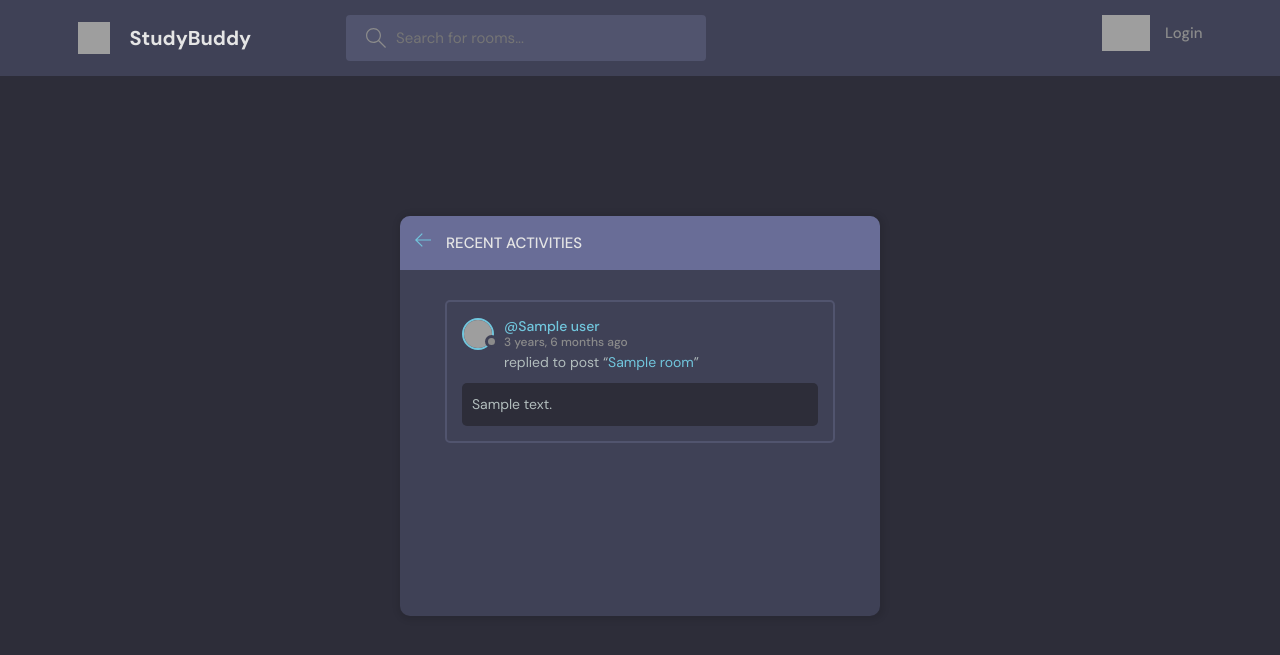
After one commit to Alhrafas/Studybud-App, a Django app: template base/templates/base/activity.html in a window 1280 px wide. The commit adds this page. Shown: the top 655 px of the page. Run offline with Django 4.2, Linux system fonts and the light colour scheme; the template is opened without the code that fills it: most values are stand-ins (such as "Sample title", 1, 10 or a date in 2020); grey boxes are pictures that could not be loaded.

Commit message:
initial commit

```diff
--- /dev/null
+++ b/base/templates/base/activity.html
@@ -0,0 +1,68 @@
+{% extends 'main.html' %}
+
+{% block content %}
+
+    <main class="layout">
+      <div class="container">
+        <div class="layout__box">
+          <div class="layout__boxHeader">
+            <div class="layout__boxTitle">
+              <a href="{url 'home' %}">
+                <svg version="1.1" xmlns="http://www.w3.org/2000/svg" width="32" height="32" viewBox="0 0 32 32">
+                  <title>arrow-left</title>
+                  <path
+                    d="M13.723 2.286l-13.723 13.714 13.719 13.714 1.616-1.611-10.96-10.96h27.625v-2.286h-27.625l10.965-10.965-1.616-1.607z"
+                  ></path>
+                </svg>
+              </a>
+              <h3>Recent Activities</h3>
+            </div>
+          </div>
+
+          <div class="activities-page layout__body">
+
+            {% for message in room_message %}
+
+            <div class="activities__box">
+              <div class="activities__boxHeader roomListRoom__header">
+                <a href="{% url 'user-profile' message.user.id %}" class="roomListRoom__author">
+                  <div class="avatar avatar--small">
+                    <img src="https://randomuser.me/api/portraits/women/11.jpg" />
+                  </div>
+                  <p>
+                    @{{ message.user }}
+                    <span>{{ message.created|timesince }} ago</span>
+                  </p>
+                </a>
+
+                {% if request.user == message.user %}
+                <div class="roomListRoom__actions">
+                  <a href="{% url 'delete-message' message.id %}">
+                    <svg version="1.1" xmlns="http://www.w3.org/2000/svg" width="32" height="32" viewBox="0 0 32 32">
+                      <title>remove</title>
+                      <path
+                        d="M27.314 6.019l-1.333-1.333-9.98 9.981-9.981-9.981-1.333 1.333 9.981 9.981-9.981 9.98 1.333 1.333 9.981-9.98 9.98 9.98 1.333-1.333-9.98-9.98 9.98-9.981z"
+                      ></path>
+                    </svg>
+                  </a>
+                </div>
+
+                {% endif %}
+              </div>
+              <div class="activities__boxContent">
+                <p>replied to post “<a href="{% url 'room' message.room.id %}">{{message.room}}</a>”</p>
+                <div class="activities__boxRoomContent">
+                  {% comment %} I’ll have to try this sometime. Really like this idea. Wanna talk about it? I ‘m.... {% endcomment %}
+                  {{message.body}}
+                </div>
+              </div>
+            </div>
+
+            {% endfor %}
+
+          </div>
+        </div>
+      </div>
+    </main>
+
+{% endblock %}
--- a/base/templates/base/home.html
+++ b/base/templates/base/home.html
@@ -25,8 +25,8 @@
           </label>
         </form>
         <div class="mobile-menuItems">
-          {% comment %} <a class="btn btn--main btn--pill" href="{% url 'topics' %}">Browse Topics</a>
-          <a class="btn btn--main btn--pill" href="{% url 'activity' %}">Recent Activities</a> {% endcomment %}
+          <a class="btn btn--main btn--pill" href="{% url 'topics' %}">Browse Topics</a>
+          <a class="btn btn--main btn--pill" href="{% url 'activity' %}">Recent Activities</a>
         </div>
       </div>
 
--- a/base/templates/base/login_register.html
+++ b/base/templates/base/login_register.html
@@ -108,7 +108,7 @@
 
             <div class="auth__action">
               <p>Already signed up yet?</p>
-              <a href="{% url 'login' %}" class="btn btn--link">Sign Up</a>
+              <a href="{% url 'login' %}" class="btn btn--link">Login</a>
             </div>
           </div>
         </div>
--- a/base/templates/base/topic_component.html
+++ b/base/templates/base/topic_component.html
@@ -14,7 +14,7 @@
         </li>
         {% endfor %}
       </ul>
-      <a class="btn btn--link" href="topics.html">
+      <a class="btn btn--link" href="{% url 'topics' %}">
         More
         <svg version="1.1" xmlns="http://www.w3.org/2000/svg" width="32" height="32" viewBox="0 0 32 32">
           <title>chevron-down</title>
--- a/base/urls.py
+++ b/base/urls.py
@@ -13,5 +13,7 @@ urlpatterns = [
     path('update-room/<str:pk>/', views.updateRoom, name='update-room'),
     path('delete-room/<str:pk>/', views.deleteRoom, name='delete-room'),
     path('delete-message/<str:pk>/', views.deleteMessage, name='delete-message'),
-    path('update-user/', views.updateUser, name='update-user')
+    path('update-user/', views.updateUser, name='update-user'),
+    path('topics/', views.topicPage, name='topics'),
+    path('activity/', views.activityPage, name='activity'),
 ]
```
Also changed, not shown: base/templates/base/topics.html (added, +54 -0 lines), base/views.py (+12 -1 lines), db.sqlite3.
